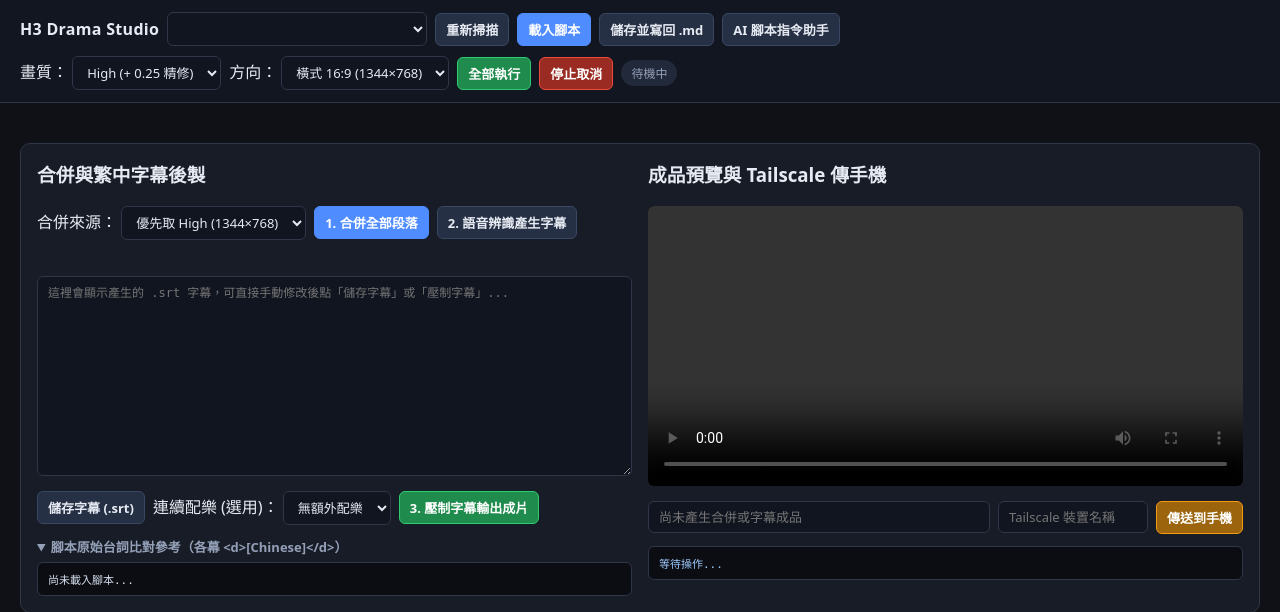
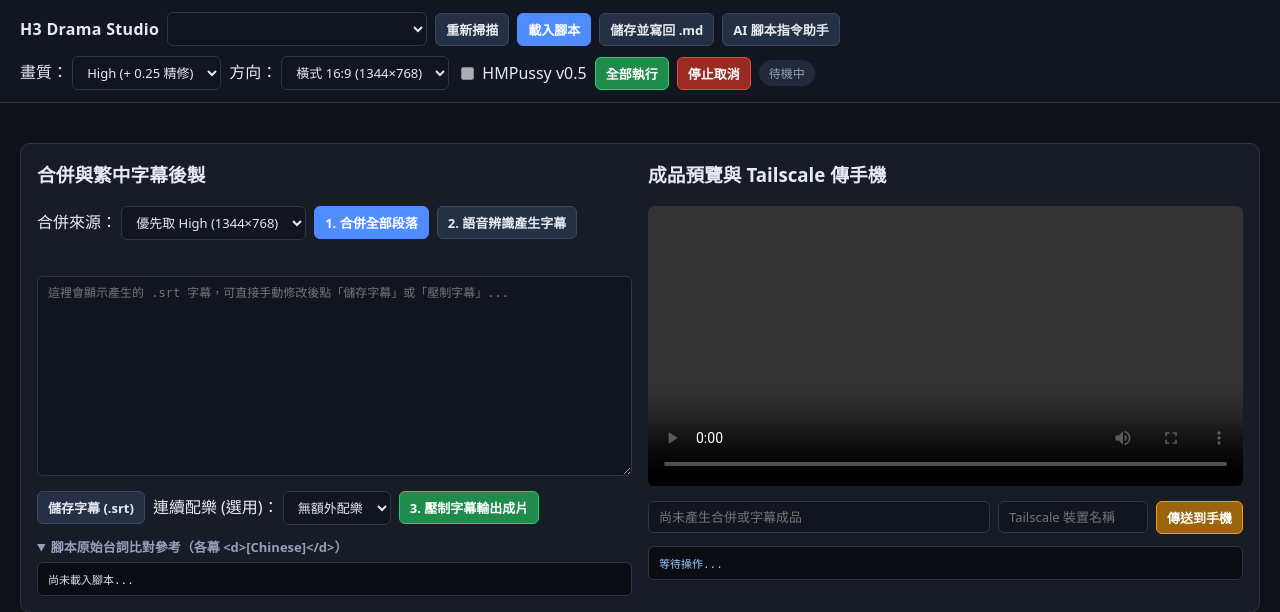
Before and after one commit to kennyko2002/Minimax-h3-Studio, a Flask app: page / in a window 1280 px wide. Shown: the top 612 px of the page. Run offline with Flask 3, Linux system fonts and the light colour scheme; data that the repository does not hold is empty.

Commit message:
Add optional HMPussy v0.5 LoRA stack support in ComfyUI workflow

```diff
--- a/app.py
+++ b/app.py
@@ -24,6 +24,7 @@ COMFY_URL = os.environ.get("COMFYUI_URL", "http://127.0.0.1:8188")
 BASE_DIR = Path(os.environ.get("COMFYUI_BASE_DIR", str(STUDIO_DIR.parent)))
 INPUT_DIR = Path(os.environ.get("COMFYUI_INPUT_DIR", str(BASE_DIR / "input")))
 OUTPUT_DIR = Path(os.environ.get("COMFYUI_OUTPUT_DIR", str(BASE_DIR / "output")))
+LORAS_DIR = Path(os.environ.get("COMFYUI_LORAS_DIR", str(BASE_DIR / "models" / "loras")))
 BRIDGE_DIR = Path(os.environ.get("H3_SCRIPTS_DIR", str(STUDIO_DIR / "scripts")))
 PROJECTS_DIR = STUDIO_DIR / "projects"
 WORK_DIR = OUTPUT_DIR / "h3_studio_work"
@@ -236,7 +237,14 @@ def resolve_dims(quality: str, aspect: str = "landscape") -> tuple[int, int]:
     return (h, w) if aspect == "portrait" else (w, h)
 
 
-def build_comfy_workflow(slug: str, scene: dict, quality: str, first_img: str, aspect: str = "landscape") -> dict:
+def has_hmpussy_loras() -> bool:
+    return (
+        (LORAS_DIR / "hmpussy_v6_epoch30.safetensors").exists()
+        and (LORAS_DIR / "vagassist_e40.safetensors").exists()
+    )
+
+
+def build_comfy_workflow(slug: str, scene: dict, quality: str, first_img: str, aspect: str = "landscape", use_hmpussy: bool = False) -> dict:
     width, height = resolve_dims(quality, aspect)
     prompt_text = scene["prompt"].strip()
     node_mode = scene.get("node_mode", "i2v")
@@ -249,7 +257,15 @@ def build_comfy_workflow(slug: str, scene: dict, quality: str, first_img: str, a
     wf = {
         "1": {"class_type": "UNETLoader", "inputs": {"unet_name": "minimax_h3_fl2va_pruned_int8_convrot.safetensors", "weight_dtype": "default"}},
         "2": {"class_type": "LoraLoaderModelOnly", "inputs": {"model": ["1", 0], "lora_name": "pika_h3_flex_fl2va_v1_bf16.safetensors", "strength_model": 1.0}},
-        "3": {"class_type": "BlockSparseAttention", "inputs": {"model": ["2", 0], "selection": "sol-attn", "selection.tau": 1.3, "start_percent": 0.2, "end_percent": 1.0, "dense_blocks": "", "min_tokens": 12288, "extra_tokens": 256, "sink_conditioning": "exact_kv_and_rows", "verbose": False}},
+    }
+    model_ref = ["2", 0]
+    if use_hmpussy and has_hmpussy_loras():
+        wf["20"] = {"class_type": "LoraLoaderModelOnly", "inputs": {"model": model_ref, "lora_name": "hmpussy_v6_epoch30.safetensors", "strength_model": 0.35}}
+        wf["21"] = {"class_type": "LoraLoaderModelOnly", "inputs": {"model": ["20", 0], "lora_name": "vagassist_e40.safetensors", "strength_model": 1.0}}
+        model_ref = ["21", 0]
+
+    wf.update({
+        "3": {"class_type": "BlockSparseAttention", "inputs": {"model": model_ref, "selection": "sol-attn", "selection.tau": 1.3, "start_percent": 0.2, "end_percent": 1.0, "dense_blocks": "", "min_tokens": 12288, "extra_tokens": 256, "sink_conditioning": "exact_kv_and_rows", "verbose": False}},
         "4": {"class_type": "CLIPLoader", "inputs": {"clip_name": "qwen3vl_32b_minimax_h3_int8_convrot.safetensors", "type": "minimax", "device": "default"}},
         "5": {"class_type": "VAELoader", "inputs": {"vae_name": "minimax_h3_video_vae_int8_convrot.safetensors"}},
         "6": {"class_type": "VAELoader", "inputs": {"vae_name": "minimax_h3_audio_vae_fp32.safetensors"}},
@@ -258,7 +274,7 @@ def build_comfy_workflow(slug: str, scene: dict, quality: str, first_img: str, a
         "10": {"class_type": "ManualSigmas", "inputs": {"sigmas": "1.0, 0.972973, 0.923077, 0.8, 0.571429, 0.333333, 0.0"}},
         "11": {"class_type": "RandomNoise", "inputs": {"noise_seed": int(scene["seed"])}},
         "12": {"class_type": "SamplerCustomAdvanced", "inputs": {"noise": ["11", 0], "guider": ["8", 0], "sampler": ["9", 0], "sigmas": ["10", 0], "latent_image": ["7", 1]}},
-    }
+    })
 
     if node_mode == "ref2v":
         ref_list = [first_img] + [r for r in scene.get("ref_images", []) if r and r != first_img]
@@ -371,12 +387,14 @@ def worker_loop() -> None:
             slug = proj["slug"]
             quality = task["quality"]
             aspect = task.get("aspect", "landscape")
+            use_hmpussy = bool(task.get("use_hmpussy", False))
             scene_idx = task["idx"]
             scene = next(s for s in proj["scenes"] if s["idx"] == scene_idx)
 
             first_img = resolve_input_image(slug, scene, quality)
-            log_msg(f"第 {scene_idx} 幕 ({quality}/{aspect}) 使用輸入圖: {first_img}")
-            wf = build_comfy_workflow(slug, scene, quality, first_img, aspect=aspect)
+            lora_tag = " + HMPussy v0.5" if (use_hmpussy and has_hmpussy_loras()) else ""
+            log_msg(f"第 {scene_idx} 幕 ({quality}/{aspect}{lora_tag}) 使用輸入圖: {first_img}")
+            wf = build_comfy_workflow(slug, scene, quality, first_img, aspect=aspect, use_hmpussy=use_hmpussy)
             out_video, raw_png = submit_comfy_and_wait(f"第{scene_idx}幕-{quality}", wf)
 
             last_png = prev_last_frame_name(slug, scene_idx, quality)
@@ -483,6 +501,7 @@ def index():
         "index.html",
         scripts_dir=str(BRIDGE_DIR),
         default_tailscale_target=DEFAULT_TAILSCALE_TARGET,
+        has_hmpussy=has_hmpussy_loras(),
     )
 
 
@@ -613,6 +632,7 @@ def api_run_scenes():
     to_idx = int(data.get("to_idx", from_idx))
     quality = data.get("quality", "low")
     aspect = data.get("aspect", "landscape")
+    use_hmpussy = bool(data.get("use_hmpussy", False))
     if quality not in ("low", "high"):
         return jsonify({"error": "quality 必須為 low 或 high"}), 400
     if aspect not in ("landscape", "portrait"):
@@ -626,7 +646,7 @@ def api_run_scenes():
             label = f"第{sc['idx']}幕 ({quality}/{aspect})"
             with STATE_LOCK:
                 RUNTIME_STATUS["queued"].append(label)
-            JOB_QUEUE.put({"md_path": md_path, "idx": sc["idx"], "quality": quality, "aspect": aspect, "label": label})
+            JOB_QUEUE.put({"md_path": md_path, "idx": sc["idx"], "quality": quality, "aspect": aspect, "use_hmpussy": use_hmpussy, "label": label})
             queued_labels.append(label)
     return jsonify({"queued": queued_labels})
 
--- a/static/studio.js
+++ b/static/studio.js
@@ -243,10 +243,11 @@ async function runRange(fromIdx, toIdx) {
   await saveProject();
   const quality = document.getElementById("qualitySelect").value;
   const aspect = document.getElementById("aspectSelect").value;
+  const use_hmpussy = Boolean(document.getElementById("hmpussyCheck")?.checked);
   await api("/api/scene/run", {
     method: "POST",
     headers: { "Content-Type": "application/json" },
-    body: JSON.stringify({ md_path: CURRENT_PROJECT.md_path, from_idx: fromIdx, to_idx: toIdx, quality, aspect }),
+    body: JSON.stringify({ md_path: CURRENT_PROJECT.md_path, from_idx: fromIdx, to_idx: toIdx, quality, aspect, use_hmpussy }),
   });
 }
 
--- a/templates/index.html
+++ b/templates/index.html
@@ -297,6 +297,10 @@
           <option value="portrait">直式 9:16 (768×1344)</option>
         </select>
       </label>
+      <label style="display:flex; align-items:center; gap:5px; cursor:pointer;" title="串接 hmpussy_v6_epoch30 (0.35) + vagassist_e40 (1.0)">
+        <input id="hmpussyCheck" type="checkbox" {% if has_hmpussy %}checked{% else %}disabled{% endif %} />
+        HMPussy v0.5
+      </label>
       <button onclick="runAll()" class="success">全部執行</button>
       <button onclick="cancelAll()" class="danger">停止取消</button>
       <span id="statusPill" class="status-pill">待機中</span>
@@ -366,7 +370,7 @@
   </main>
 
   <script>window.H3_SCRIPTS_DIR = {{ scripts_dir | tojson }};</script>
-  <script src="/static/studio.js?v=20261122d"></script>
+  <script src="/static/studio.js?v=20261123a"></script>
 </body>
 
 </html>
```
